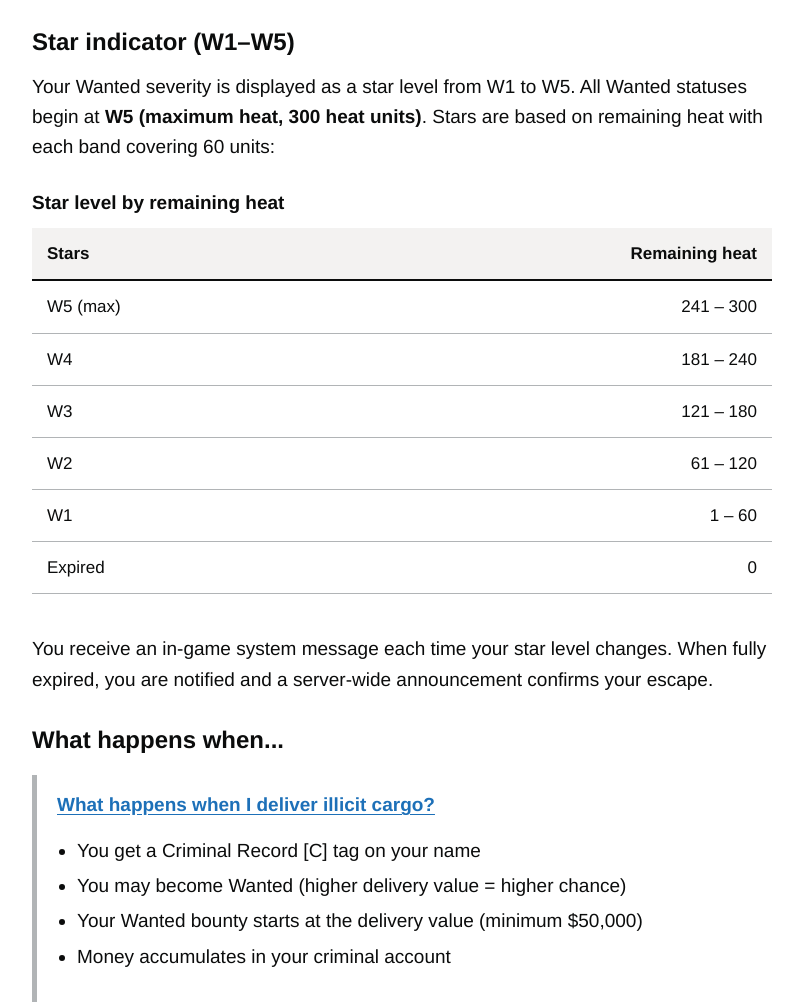
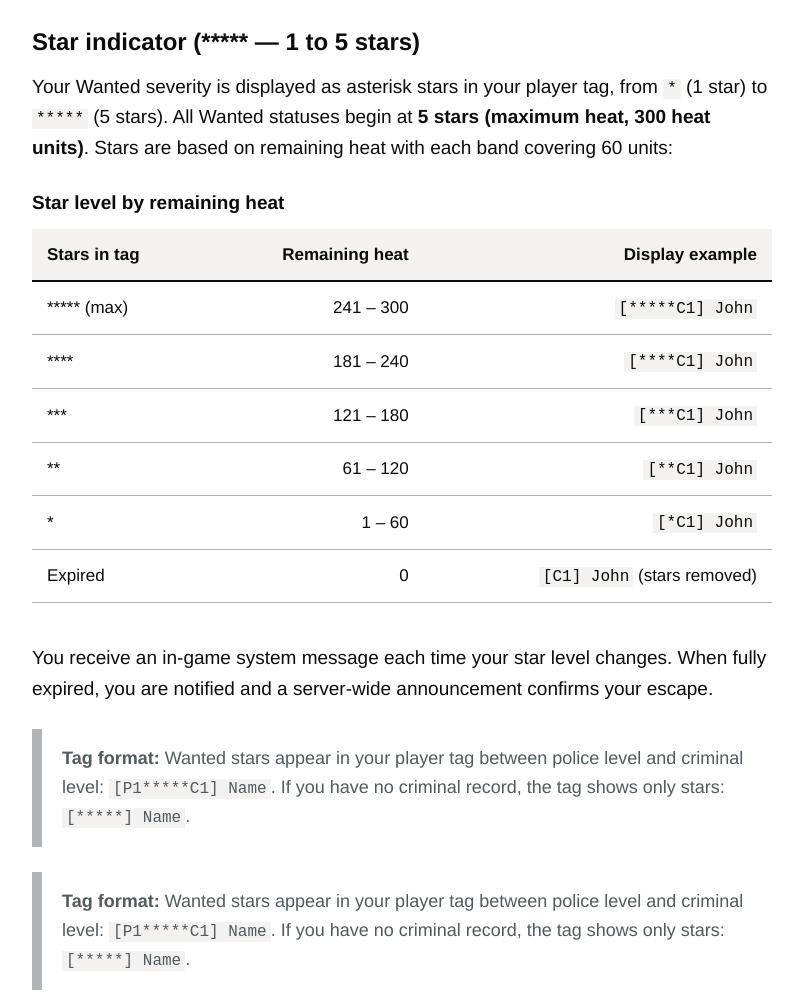
Before and after one commit to ASEAN-Motor-Club/amc-peripheral, an Astro site in the folder gov-web/: page /justice/arrest-wanted in a window 1280 px wide. Shown: the part 3508-4513 px from the top of the page, without its empty margins (38-841 px from the left). Built offline with nearby package versions, Linux system fonts and the light colour scheme; Astro itself is replaced by a stand-in of ours.

Commit message:
docs: update W tags to match player_tags.py implementation
- Change 'W1-W5' to asterisk stars (*) in tag format
- Add display examples showing tag format [P1*****C1] Name
- Update glossary with [*] Tag entry
- Clarify stars appear between police level and criminal level

```diff
--- a/gov-web/src/pages/justice/arrest-wanted.astro
+++ b/gov-web/src/pages/justice/arrest-wanted.astro
@@ -125,23 +125,31 @@ import Sidebar from '../../components/Sidebar.astro';
         </div>
       </div>
 
-      <h3>Star indicator (W1–W5)</h3>
-      <p>Your Wanted severity is displayed as a star level from W1 to W5. All Wanted statuses begin at <strong>W5 (maximum heat, 300 heat units)</strong>. Stars are based on remaining heat with each band covering 60 units:</p>
+      <h3>Star indicator (***** — 1 to 5 stars)</h3>
+      <p>Your Wanted severity is displayed as asterisk stars in your player tag, from <code>*</code> (1 star) to <code>*****</code> (5 stars). All Wanted statuses begin at <strong>5 stars (maximum heat, 300 heat units)</strong>. Stars are based on remaining heat with each band covering 60 units:</p>
 
       <table class="govuk-table govuk-table--numeric">
         <caption>Star level by remaining heat</caption>
-        <thead><tr><th>Stars</th><th>Remaining heat</th></tr></thead>
+        <thead><tr><th>Stars in tag</th><th>Remaining heat</th><th>Display example</th></tr></thead>
         <tbody>
-          <tr><td style="text-align:left">W5 (max)</td><td>241 – 300</td></tr>
-          <tr><td style="text-align:left">W4</td><td>181 – 240</td></tr>
-          <tr><td style="text-align:left">W3</td><td>121 – 180</td></tr>
-          <tr><td style="text-align:left">W2</td><td>61 – 120</td></tr>
-          <tr><td style="text-align:left">W1</td><td>1 – 60</td></tr>
-          <tr><td style="text-align:left">Expired</td><td>0</td></tr>
+          <tr><td style="text-align:left">***** (max)</td><td>241 – 300</td><td><code>[*****C1] John</code></td></tr>
+          <tr><td style="text-align:left">****</td><td>181 – 240</td><td><code>[****C1] John</code></td></tr>
+          <tr><td style="text-align:left">***</td><td>121 – 180</td><td><code>[***C1] John</code></td></tr>
+          <tr><td style="text-align:left">**</td><td>61 – 120</td><td><code>[**C1] John</code></td></tr>
+          <tr><td style="text-align:left">*</td><td>1 – 60</td><td><code>[*C1] John</code></td></tr>
+          <tr><td style="text-align:left">Expired</td><td>0</td><td><code>[C1] John</code> (stars removed)</td></tr>
         </tbody>
       </table>
 
       <p>You receive an in-game system message each time your star level changes. When fully expired, you are notified and a server-wide announcement confirms your escape.</p>
+
+      <div class="govuk-inset-text">
+        <strong>Tag format:</strong> Wanted stars appear in your player tag between police level and criminal level: <code>[P1*****C1] Name</code>. If you have no criminal record, the tag shows only stars: <code>[*****] Name</code>.
+      </div>
+
+      <div class="govuk-inset-text">
+        <strong>Tag format:</strong> Wanted stars appear in your player tag between police level and criminal level: <code>[P1*****C1] Name</code>. If you have no criminal record, the tag shows only stars: <code>[*****] Name</code>.
+      </div>
 
       <h3>What happens when...</h3>
 
@@ -517,7 +525,7 @@ import Sidebar from '../../components/Sidebar.astro';
       </div>
       <div class="govuk-summary-list__row">
         <dt class="govuk-summary-list__key">Wanted Status</dt>
-        <dd class="govuk-summary-list__value">Temporary police attention that expires over time (5 minutes if avoiding police). Higher star levels (W1–W5) indicate severity.</dd>
+        <dd class="govuk-summary-list__value">Temporary police attention shown as asterisk stars (*) in your player tag. Expires over time (5 minutes if avoiding police). Star level (1–5) indicates severity based on remaining heat.</dd>
       </div>
       <div class="govuk-summary-list__row">
         <dt class="govuk-summary-list__key">Confiscation</dt>
@@ -525,7 +533,11 @@ import Sidebar from '../../components/Sidebar.astro';
       </div>
       <div class="govuk-summary-list__row">
         <dt class="govuk-summary-list__key">[C] Tag</dt>
-        <dd class="govuk-summary-list__value">Visual indicator in your name showing you have an active Criminal Record. Only removed on arrest.</dd>
+        <dd class="govuk-summary-list__value">Visual indicator in your name showing you have an active Criminal Record. Format: <code>[C1]</code>, <code>[C2]</code>, etc. Only removed on arrest.</dd>
+      </div>
+      <div class="govuk-summary-list__row">
+        <dt class="govuk-summary-list__key">[*] Tag</dt>
+        <dd class="govuk-summary-list__value">Visual indicator showing Wanted status. One to five asterisks based on remaining heat. Appears between police level and criminal level: <code>[P1*****C1] Name</code>.</dd>
       </div>
       <div class="govuk-summary-list__row">
         <dt class="govuk-summary-list__key">Arrest Zone</dt>
@@ -533,7 +545,7 @@ import Sidebar from '../../components/Sidebar.astro';
       </div>
       <div class="govuk-summary-list__row">
         <dt class="govuk-summary-list__key">Heat</dt>
-        <dd class="govuk-summary-list__value">Numerical value (0–300) representing your Wanted status severity. Decreases over time when avoiding police.</dd>
+        <dd class="govuk-summary-list__value">Numerical value (0–300) representing your Wanted status severity. Decreases over time when avoiding police. Determines star level in your tag.</dd>
       </div>
     </dl>
   </div>
```
